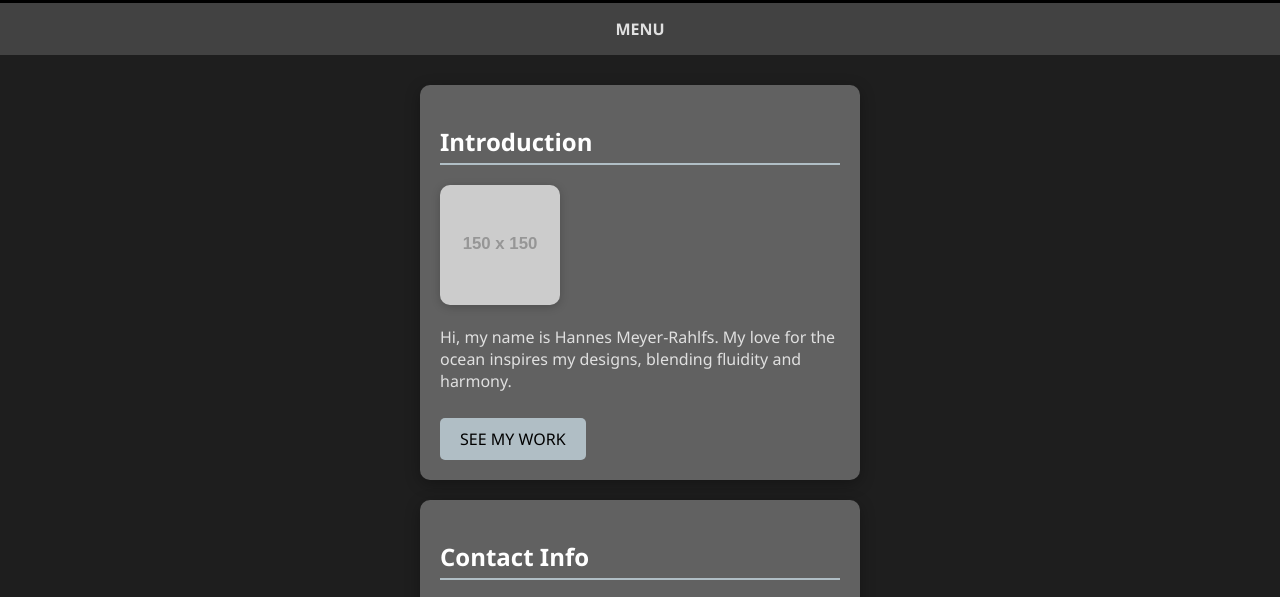
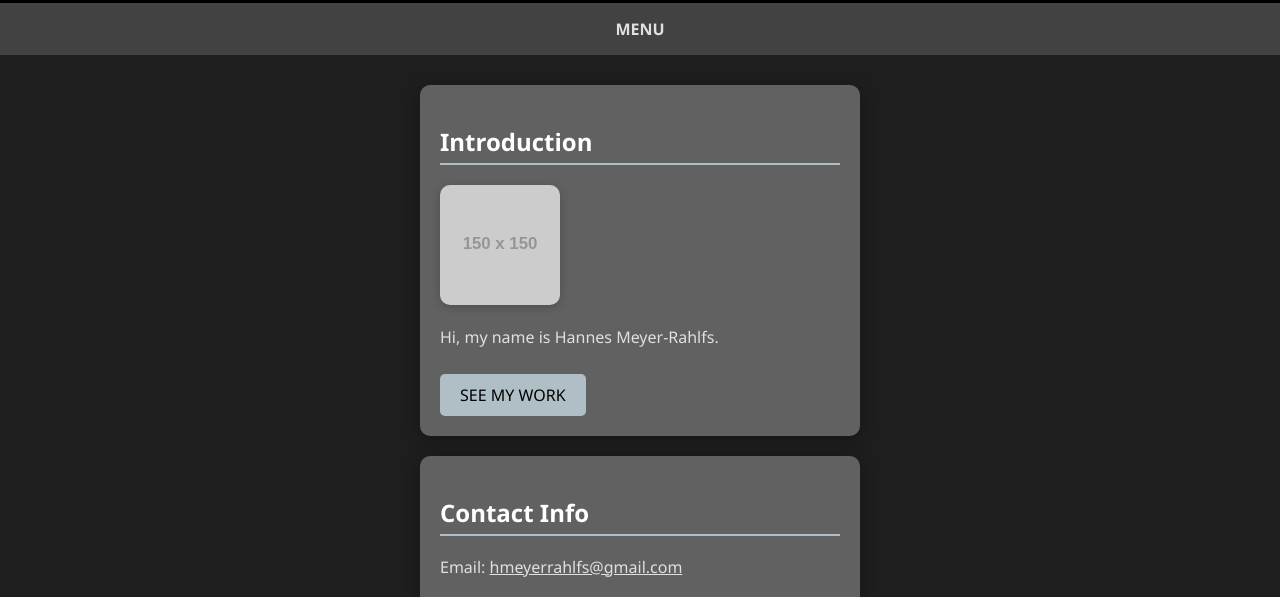
Before and after one commit to Ha-nnes/website, a plain HTML site: page website 4.html in a window 1280 px wide. Shown: the part 198-795 px from the top of the page. Drawn offline with Linux system fonts and the light colour scheme; placeholder pictures from the web are drawn by us.

Commit message:
Update website 4.html

```diff
--- a/website 4.html
+++ b/website 4.html
@@ -139,7 +139,7 @@ Released under the MIT license: http://jsbin.mit-license.org
         <div class="section intro">
             <h2>Introduction</h2>
             <img src="https://via.placeholder.com/150" alt="Hannes Meyer-Rahlfs Profile Picture">
-            <p>Hi, my name is Hannes Meyer-Rahlfs. My love for the ocean inspires my designs, blending fluidity and harmony.</p>
+            <p>Hi, my name is Hannes Meyer-Rahlfs.</p>
             <a href="https://example.com" class="button">SEE MY WORK</a>
         </div>
 
```
